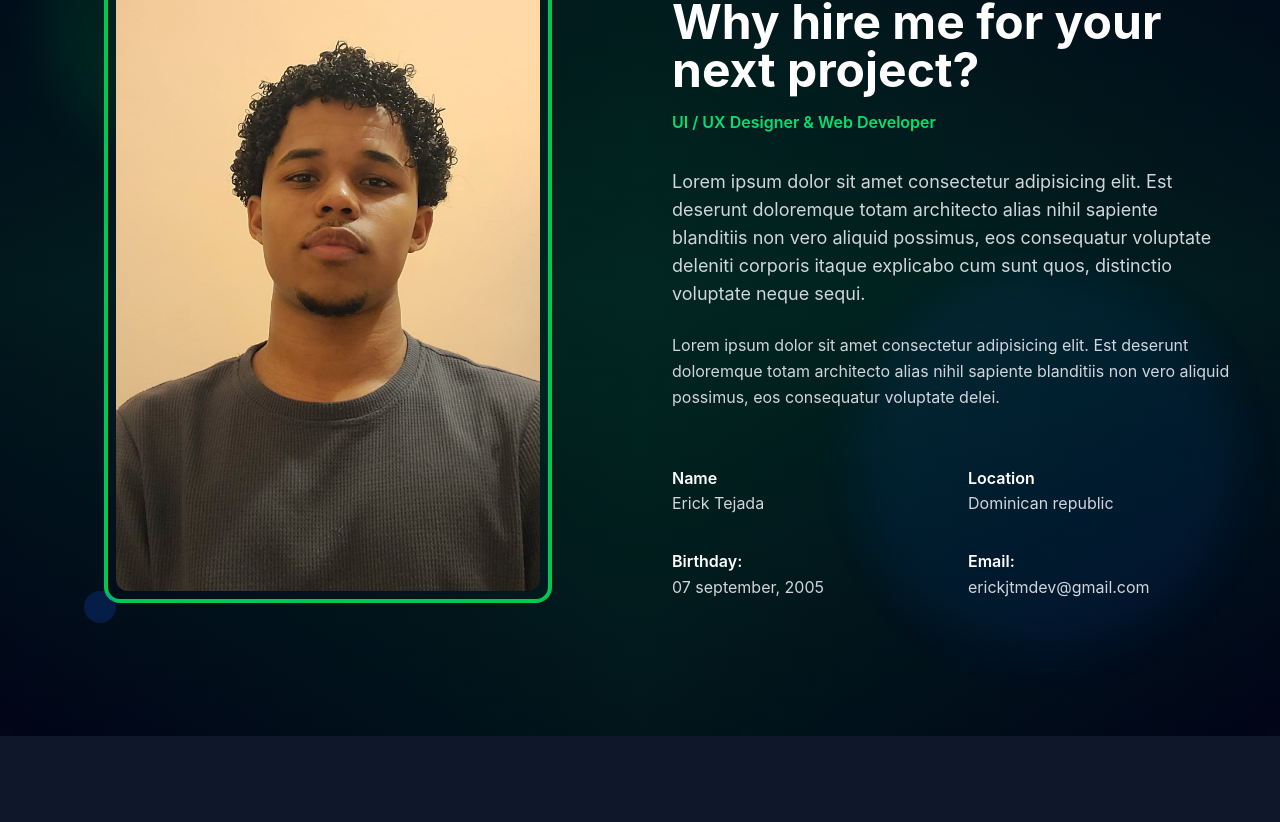
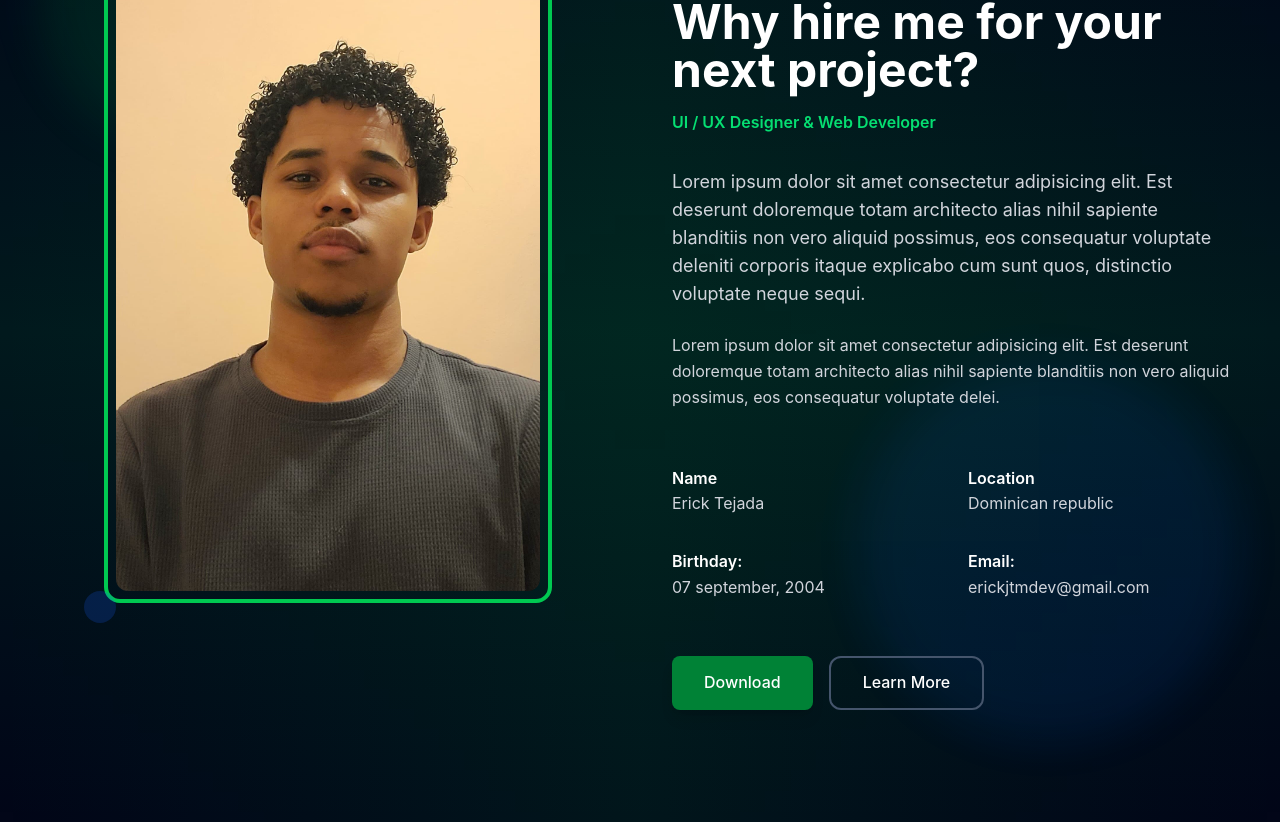
Before and after one commit to ErickDev-T/Portafolio, a React (Vite) app: page / in a window 1280 px wide. Shown: the part 1152-1974 px from the top of the page. Before the commit the page ends 1888 px from the top, so only its background shows below. Built offline with nearby package versions, Linux system fonts and the light colour scheme.

Commit message:
More changes

```diff
--- a/src/components/About.jsx
+++ b/src/components/About.jsx
@@ -1,7 +1,29 @@
-import React from "react";
+import React, { useEffect, useState } from "react";
 import photo from "../assets/photo.jpeg";
 
 function About() {
+
+  const [isVisible, SetIsVisible] = useState(false);
+
+  useEffect(() => {
+    const observer = new IntersectionObserver(
+      ([entry]) => {
+        if (entry.intersectionRatio) {
+          SetIsVisible(true);
+        }
+      },
+      { threshold: 0.3 }
+    );
+    const element = document.getElementById("about");
+    if (element) observer.observe(element);
+    return () => observer.disconnect();
+  }, [])
+
+
+
+
+
+
   return (
     <section id="about" className="py-24 bg-slate-950 relative overflow-hidden">
       {/* Fondos animados */}
@@ -21,7 +43,7 @@ function About() {
         <div className="container px-6 relative z-10">
           <div className="grid lg:grid-cols-2 gap-16 items-space">
             {/*image left*/}
-            <div className={`relative transition-all duration-1000`}>
+            <div className={`relative transition-all duration-1000 ${isVisible ? "opacity-100 translatex-0" : "opacity-0 -translate-x-10"}`}>
               <div className="relative group">
                 <div className="w-full max-w-md mx-auto">
                   <div className="relative border-4 border-green-500 rounded-2xl p-2 group-hover:border-green-400 transition-all duration-300">
@@ -39,7 +61,7 @@ function About() {
             </div>
 
             {/* Right Content */}
-            <div className="space-y-8 transition-all duration-1000 delay-300">
+            <div className={`space-y-8 transition-all duration-1000 delay-300 ${isVisible ? "opacity-100 translatex-0" : "opacity-0 -translate-x-10"}`}>
               <div className="space-y-4">
                 <p className="text-green-400 font-semibold text-lg">About Us</p>
                 <h2 className="text-4xl md:text-5xl text-white font-bold animate-slide-up">
@@ -79,20 +101,22 @@ function About() {
 
                 <div className="group">
                   <p className="text-white font-semibold group-hover:text-green-400 transsition-all duration-300"> Birthday: </p>
-                  <p className="text-gray-300">07 september, 2005</p>
+                  <p className="text-gray-300">07 september, 2004</p>
 
                 </div>
 
                 <div className="group">
                   <p className="text-white font-semibold group-hover:text-green-400 transsition-all duration-300"> Email: </p>
                   <p className="text-gray-300">erickjtmdev@gmail.com</p>
-
                 </div>
               </div>
+              <div className="flex flex-wrap gap-4 transition-all duration-1000 delay-1100">
+                <button className="bg-green-700 text-white px-8 py-3 rounded-lg hover:bg-green-700 transition-all duration-300 font-medium shadow-lg hover:shadow-xl hover:scale-105">Download</button>
+
+                <button className="border-2 border-slate-600 text-white px-8 py-3 rounded-xl hover:border-green-600 hover:text-400 transition-all duration-300 font-medium hover:scale-105">Learn More</button>
+              </div>
             </div>
-
           </div>
-
         </div>
       </div>
     </section>
--- a/src/components/Header.jsx
+++ b/src/components/Header.jsx
@@ -50,7 +50,9 @@ function Header() {
         </div>
         <nav className="hidden md:flex space-x-8">
           {navItems.map((item, index) => {
-            return <button className="text-gray-300 hover:text-green-400 transition-all duration-300 font-medium relative group" style={{ animationDelay: `${index * 0.1}s` }}>
+            return <button
+            onClick={() => scrollToSection(item.href)}
+            className="text-gray-300 hover:text-green-400 transition-all duration-300 font-medium relative group" style={{ animationDelay: `${index * 0.1}s` }}>
 
               {item.name}
               <span className="absolute -bottom-2 left-0 w-0 h-0.5 bg-green-400 transition-all duration-300 group-hover:w-full"></span>
--- a/src/components/Hero.jsx
+++ b/src/components/Hero.jsx
@@ -48,7 +48,7 @@ function Hero() {
                   <ArrowRight className="w-5 h-5 transition-transform group-hover:translate-x-1" />
                 </button>
                 <button className="border-2 border-slate-600 text-white px-8 py-4 rounded-lg hover:border-green-600 hover:text-green-400 transition-all duration-300 font-medium flex items-center gap-2 group hover:scale-105">
-                  <Play className="w-5 h-5" /> Play Videoo
+                  <Play className="w-5 h-5" /> Play Video
                 </button>
               </div>
               {/*iconos redes sociales*/}
```
